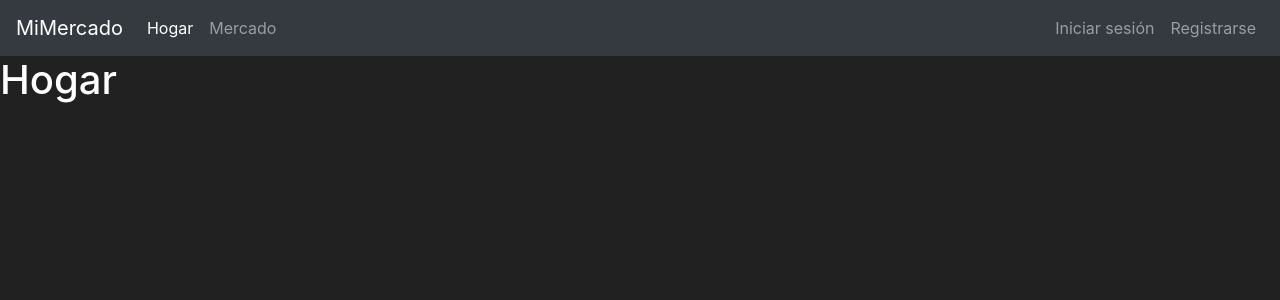
After one commit to atommnava/Empresa-Mercado-Flask, a Flask app: page /hogar in a window 1280 px wide. The commit adds this page. Shown: the top 300 px of the page. Run offline with Flask 3, Linux system fonts and the light colour scheme.

Commit message:
Enviar datos a las plantillas

```diff
--- a/mercado.py
+++ b/mercado.py
@@ -1,17 +1,20 @@
-from enum import nonmember
+from flask import Flask, render_template
 
-from flask import Flask
 
 app = Flask(__name__)
 
 @app.route("/")
-def index():
-    return "<h2>Hello Atom!</h2>"
+@app.route("/hogar")
+def home():
+    return render_template('home.html')
 
 @app.route("/about/<usuario>")
 def about_page(usuario):
     return f"<h1>Esta es la pagina ABOUT de {usuario}</h1>"
 
+@app.route("/mercado")
+def market_page():
+    return render_template('market.html')
 
 if __name__ == '__main__':
-    app.run(host='0.0.0.0', port=5000, debug=True)
+    app.run(host='127.0.0.1', port=5000, debug=True)
--- /dev/null
+++ b/templates/home.html
@@ -0,0 +1,60 @@
+<!doctype html>
+<html lang="en">
+<head>
+    <!-- Required meta tags -->
+    <meta charset="utf-8">
+    <meta name="viewport" content="width=device-width, initial-scale=1, shrink-to-fit=no">
+
+    <!-- Bootstrap CSS -->
+    <link rel="stylesheet" href="https://cdn.jsdelivr.net/npm/bootstrap@4.5.3/dist/css/bootstrap.min.css" integrity="sha384-TX8t27EcRE3e/ihU7zmQxVncDAy5uIKz4rEkgIXeMed4M0jlfIDPvg6uqKI2xXr2" crossorigin="anonymous">
+
+    <title>Hogar</title>
+</head>
+<body>
+    <nav class="navbar navbar-expand-md navbar-dark bg-dark">
+        <a class="navbar-brand" href="#">MiMercado</a>
+        <button class="navbar-toggler" type="button" data-toggle="collapse" data-target="#navbarNav">
+            <span class="navbar-toggler-icon"></span>
+        </button>
+        <div class="collapse navbar-collapse" id="navbarNav">
+            <ul class="navbar-nav mr-auto">
+                <li class="nav-item active">
+                    <a class="nav-link" href="#">Hogar <span class="sr-only">(current)</span></a>
+                </li>
+                <li class="nav-item">
+                    <a class="nav-link" href="#">Mercado</a>
+                </li>
+            </ul>
+            <ul class="navbar-nav">
+                <li class="nav-item">
+                    <a class="nav-link" href="#">Iniciar sesión</a>
+                </li>
+                <li class="nav-item">
+                    <a class="nav-link" href="#">Registrarse</a>
+                </li>
+            </ul>
+        </div>
+    </nav>
+    <h1>Hogar</h1>
+
+<!-- Optional JavaScript; choose one of the two! -->
+
+<!-- Option 1: jQuery and Bootstrap Bundle (includes Popper) -->
+<script src="https://code.jquery.com/jquery-3.5.1.slim.min.js" integrity="sha384-DfXdz2htPH0lsSSs5nCTpuj/zy4C+OGpamoFVy38MVBnE+IbbVYUew+OrCXaRkfj" crossorigin="anonymous"></script>
+<script src="https://cdn.jsdelivr.net/npm/bootstrap@4.5.3/dist/js/bootstrap.bundle.min.js" integrity="sha384-ho+j7jyWK8fNQe+A12Hb8AhRq26LrZ/JpcUGGOn+Y7RsweNrtN/tE3MoK7ZeZDyx" crossorigin="anonymous"></script>
+
+<!-- Option 2: jQuery, Popper.js, and Bootstrap JS
+<script src="https://code.jquery.com/jquery-3.5.1.slim.min.js" integrity="sha384-DfXdz2htPH0lsSSs5nCTpuj/zy4C+OGpamoFVy38MVBnE+IbbVYUew+OrCXaRkfj" crossorigin="anonymous"></script>
+<script src="https://cdn.jsdelivr.net/npm/popper.js@1.16.1/dist/umd/popper.min.js" integrity="sha384-9/reFTGAW83EW2RDu2S0VKaIzap3H66lZH81PoYlFhbGU+6BZp6G7niu735Sk7lN" crossorigin="anonymous"></script>
+<script src="https://cdn.jsdelivr.net/npm/bootstrap@4.5.3/dist/js/bootstrap.min.js" integrity="sha384-w1Q4orYjBQndcko6MimVbzY0tgp4pWB4lZ7lr30WKz0vr/aWKhXdBNmNb5D92v7s" crossorigin="anonymous"></script>
+-->
+</body>
+
+<style>
+    body {
+        background-color: #212121;
+        color: white;
+    }
+</style>
+
+</html>
--- a/templates/index.html
+++ b/templates/market.html
@@ -2,7 +2,7 @@
 <html lang="en">
 <head>
     <meta charset="UTF-8">
-    <title>Mercado</title>
+    <title>Title</title>
 </head>
 <body>
 
```
